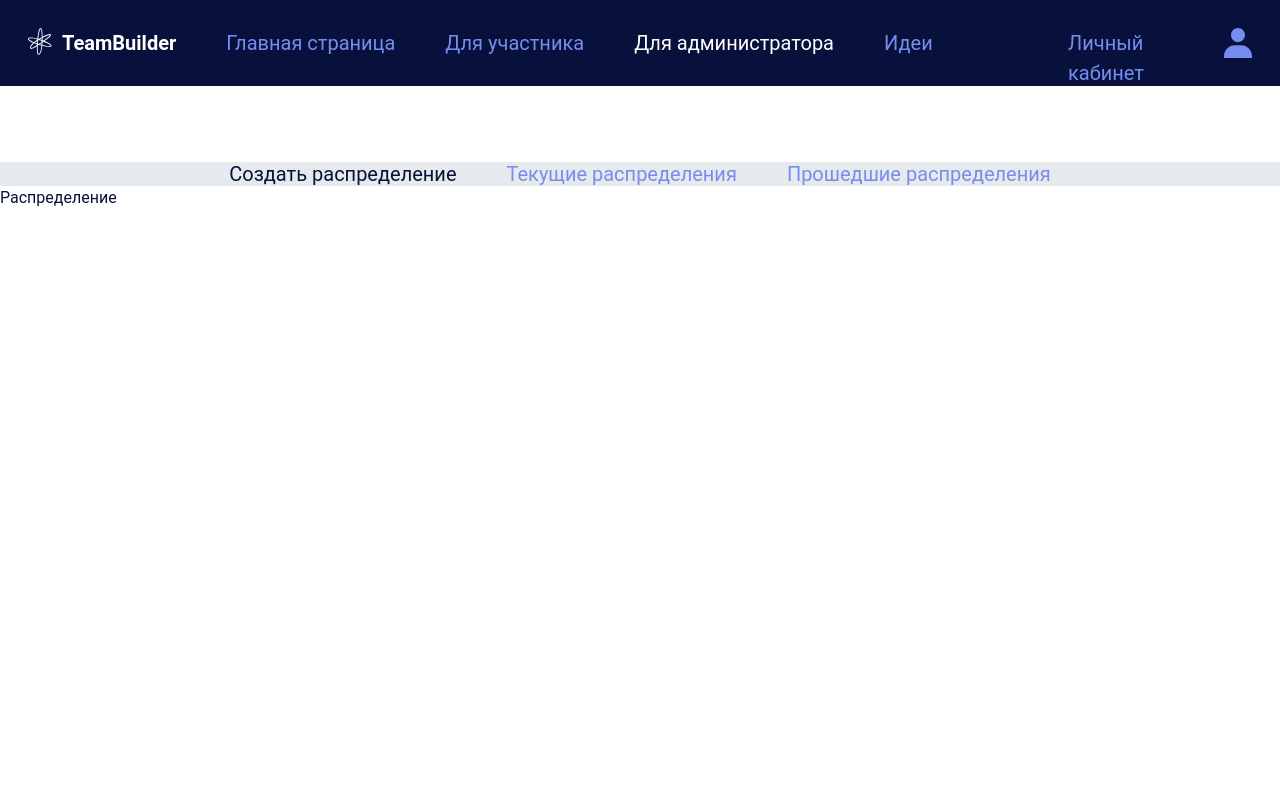
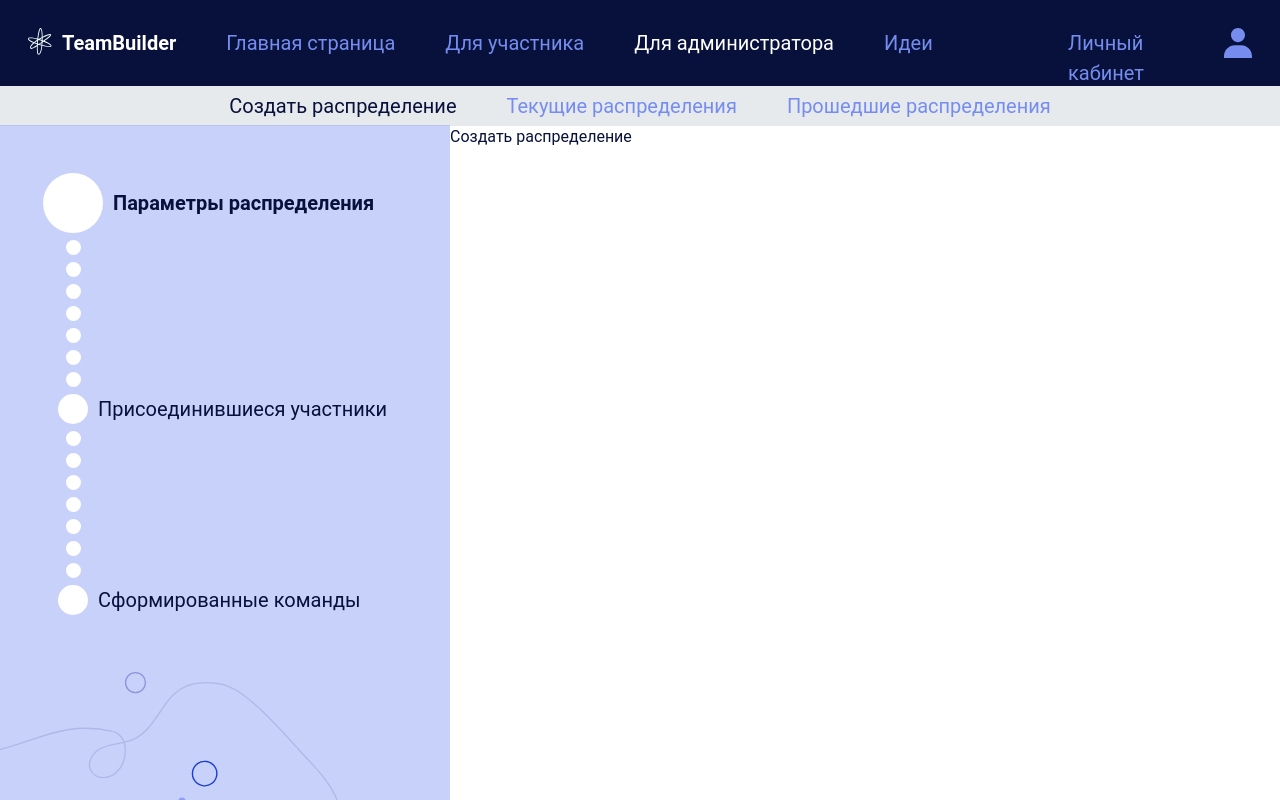
Before and after one commit to compotee/team-builder, a React (Vite) app: page /admin in a window 1280 px wide. Built offline with nearby package versions, Linux system fonts and the light colour scheme; a web font is replaced by a local one.

Commit message:
feat: make distribution nav and current distributions

```diff
--- a/src/pages/for-admin/current-distributions/СurrentDistributions.css
+++ b/src/pages/for-admin/current-distributions/СurrentDistributions.css
@@ -0,0 +1,34 @@
+.current-distributions-container {
+    display: flex;
+    gap: 32px;
+    padding: 48px 64px;
+}
+
+.distributions-list {
+    flex: 1;
+    display: flex;
+    flex-direction: column;
+    gap: 24px;
+    padding: 48px;
+    border-radius: 20px;
+    background-color: var(--color-grey);
+}
+
+.distributions-list_title {
+    font-size: var(--font-size-lg);
+}
+
+.distributions-list_item {
+    display: flex;
+    align-items: center;
+    gap: 12px;
+    width: 100%;
+}
+
+.distributions-list_item-name {
+    padding: 17px;
+    width: 100%;
+    border-radius: 20px;
+    color: rgba(7, 17, 59, 0.5);
+    background-color: var(--color-white);
+}
--- a/src/pages/for-admin/current-distributions/СurrentDistributions.tsx
+++ b/src/pages/for-admin/current-distributions/СurrentDistributions.tsx
@@ -1,9 +1,30 @@
 import "./СurrentDistributions.css"
+
+import linkIcon from "../../../assets/link-icon.svg"
 
 
 const СurrentDistributions = () => {
     return (
-        <>Текущие распределения</>
+        <div className="current-distributions-container">
+            <ul className="distributions-list">
+                <li className="distributions-list_title">Команды сформированы</li>
+                <li className="distributions-list_item">
+                    <div className="distributions-list_item-name">Разработка сайта</div>
+                    <a className="distributions-list_item-link" href="">
+                        <img className="distributions-list_item-link-img" src={linkIcon} alt="" />
+                    </a>
+                </li>
+            </ul>
+            <ul className="distributions-list">
+                <li className="distributions-list_title">Команды не сформированы</li>
+                <li className="distributions-list_item">
+                    <div className="distributions-list_item-name">Разработка сайта</div>
+                    <a className="distributions-list_item-link" href="">
+                        <img className="distributions-list_item-link-img" src={linkIcon} alt="" />
+                    </a>
+                </li>
+            </ul>
+        </div>
     );
 };
 
--- a/src/pages/for-admin/distribution/Distribution.css
+++ b/src/pages/for-admin/distribution/Distribution.css
@@ -0,0 +1,63 @@
+.distribution-nav {
+    position: fixed;
+    display: flex;
+    flex-direction: column;
+    gap: 7px;
+    width: 450px;
+    padding: 48px 43px;
+    background-color: rgba(118, 141, 239, 0.4);
+}
+
+.distribution-nav-item {
+    display: flex;
+    align-items: center;
+    gap: 10px;
+    font-size: var(--font-size-lg);
+    line-height: normal;
+}
+
+.distribution-nav-item-active {
+    display: flex;
+    align-items: center;
+    gap: 10px;
+    font-weight: var(--font-weight-bold);
+    font-size: var(--font-size-lg);
+    line-height: normal;
+}
+
+.circle {
+    margin-left: 15px;
+    width: 30px;
+    height: 30px;
+    border-radius: 50%;
+    background-color: var(--color-white);
+}
+
+.circle-active {
+    width: 60px;
+    height: 60px;
+    border-radius: 50%;
+    background-color: var(--color-white);
+}
+
+.distribution-nav-item-text {
+    text-align: left;
+}
+
+.little-circle {
+    margin-left: 22.5px;
+    width: 15px;
+    height: 15px;
+    border-radius: 50%;
+    background-color: var(--color-white);
+}
+
+.distribution-nav-img {
+    margin-left: -43px;
+    margin-top: 50px;
+}
+
+.distribution-content {
+    padding-left: 450px;
+    width: 100%;
+}
--- a/src/pages/for-admin/distribution/Distribution.tsx
+++ b/src/pages/for-admin/distribution/Distribution.tsx
@@ -1,9 +1,55 @@
+import { useState } from "react";
+import CreatingDistribution from "./creating-distribution/CreatingDistribution";
+import JoinedMembers from "./joined-members/JoinedMembers";
+import FormedTeams from "./formed-teams/FormedTeams";
+
 import "./Distribution.css"
+
+import distributionImg from "../../../assets/distribution-img.svg"
 
 
 const Distribution = () => {
+    const [activeTab, setActiveTab] = useState<'create' | 'awaiting' | 'passed'>('create');
+
+
     return (
-        <>Распределение</>
+        <>
+            <nav className="distribution-nav">
+                <button
+                    onClick={() => setActiveTab('create')}
+                    className={activeTab === 'create' ? 'distribution-nav-item-active' : 'distribution-nav-item'}
+                >
+                    <div className={activeTab === 'create' ? 'circle-active' : 'circle'}></div>
+                    <p className="distribution-nav-item-text">Параметры распределения</p>
+                </button>
+                {Array(7).fill(null).map((_, index) => (
+                    <div key={index} className="little-circle"></div>
+                ))}
+                <button
+                    onClick={() => setActiveTab('awaiting')}
+                    className={activeTab === 'awaiting' ? 'distribution-nav-item-active' : 'distribution-nav-item'}
+                >
+                    <div className={activeTab === 'awaiting' ? 'circle-active' : 'circle'}></div>
+                    <p className="distribution-nav-item-text">Присоединившиеся участники</p>
+                </button>
+                {Array(7).fill(null).map((_, index) => (
+                    <div key={index} className="little-circle"></div>
+                ))}
+                <button
+                    onClick={() => setActiveTab('passed')}
+                    className={activeTab === 'passed' ? 'distribution-nav-item-active' : 'distribution-nav-item'}
+                >
+                    <div className={activeTab === 'passed' ? 'circle-active' : 'circle'}></div>
+                    <p className="distribution-nav-item-text">Сформированные команды</p>
+                </button>
+                <img className="distribution-nav-img" src={distributionImg} alt="" />
+            </nav>
+            <div className="distribution-content">
+                {activeTab === 'create' && <CreatingDistribution />}
+                {activeTab === 'awaiting' && <JoinedMembers />}
+                {activeTab === 'passed' && <FormedTeams />}
+            </div>
+        </>
     );
 };
 
--- /dev/null
+++ b/src/pages/for-admin/distribution/creating-distribution/CreatingDistribution.css
@@ -0,0 +1,4 @@
+.creating-distribution-container {
+    height: 1500px;
+    background-color: var(--color-red);
+}
--- /dev/null
+++ b/src/pages/for-admin/distribution/creating-distribution/CreatingDistribution.tsx
@@ -0,0 +1,12 @@
+import "./CreatingDistribution.css"
+
+
+const CreatingDistribution = () => {
+    return (
+        <div>
+            Создать распределение
+        </div>
+    );
+};
+
+export default CreatingDistribution;
--- /dev/null
+++ b/src/pages/for-admin/distribution/formed-teams/FormedTeams.tsx
@@ -0,0 +1,10 @@
+import "./FormedTeams.css"
+
+
+const FormedTeams = () => {
+    return (
+        <>Сформированная команда</>
+    );
+};
+
+export default FormedTeams;
--- /dev/null
+++ b/src/pages/for-admin/distribution/joined-members/JoinedMembers.tsx
@@ -0,0 +1,10 @@
+import "./JoinedMembers.css"
+
+
+const JoinedMembers = () => {
+    return (
+        <>Присоеденившиеся участники</>
+    );
+};
+
+export default JoinedMembers;
--- a/src/pages/for-admin/index.css
+++ b/src/pages/for-admin/index.css
@@ -1,9 +1,10 @@
 .admin-container {
-    padding-top: 76px;
 }
 
 .admin-links-container {
+    position: fixed;
     width: 100%;
+    padding: 8px 0;
     display: flex;
     align-items: center;
     justify-content: center;
@@ -20,3 +21,7 @@
     font-size: var(--font-size-lg);
     color: var(--color-dark-blue);
 }
+
+.admin-container-content {
+    padding-top: 39.2px;
+}
--- a/src/pages/for-admin/index.tsx
+++ b/src/pages/for-admin/index.tsx
@@ -31,9 +31,11 @@ const AdminPage = () => {
                     Прошедшие распределения
                 </button>
             </nav>
-            {activeTab === 'create' && <Distribution />}
-            {activeTab === 'current' && <СurrentDistributions />}
-            {activeTab === 'past' && <IncomingDistributions />}
+            <div className='admin-container-content'>
+                {activeTab === 'create' && <Distribution />}
+                {activeTab === 'current' && <СurrentDistributions />}
+                {activeTab === 'past' && <IncomingDistributions />}
+            </div>
         </div>
     );
 };
```
Also changed, not shown: src/assets/distribution-img.svg (added), src/assets/link-icon.svg (added), src/pages/for-admin/distribution/formed-teams/FormedTeams.css (added), src/pages/for-admin/distribution/joined-members/JoinedMembers.css (added).
